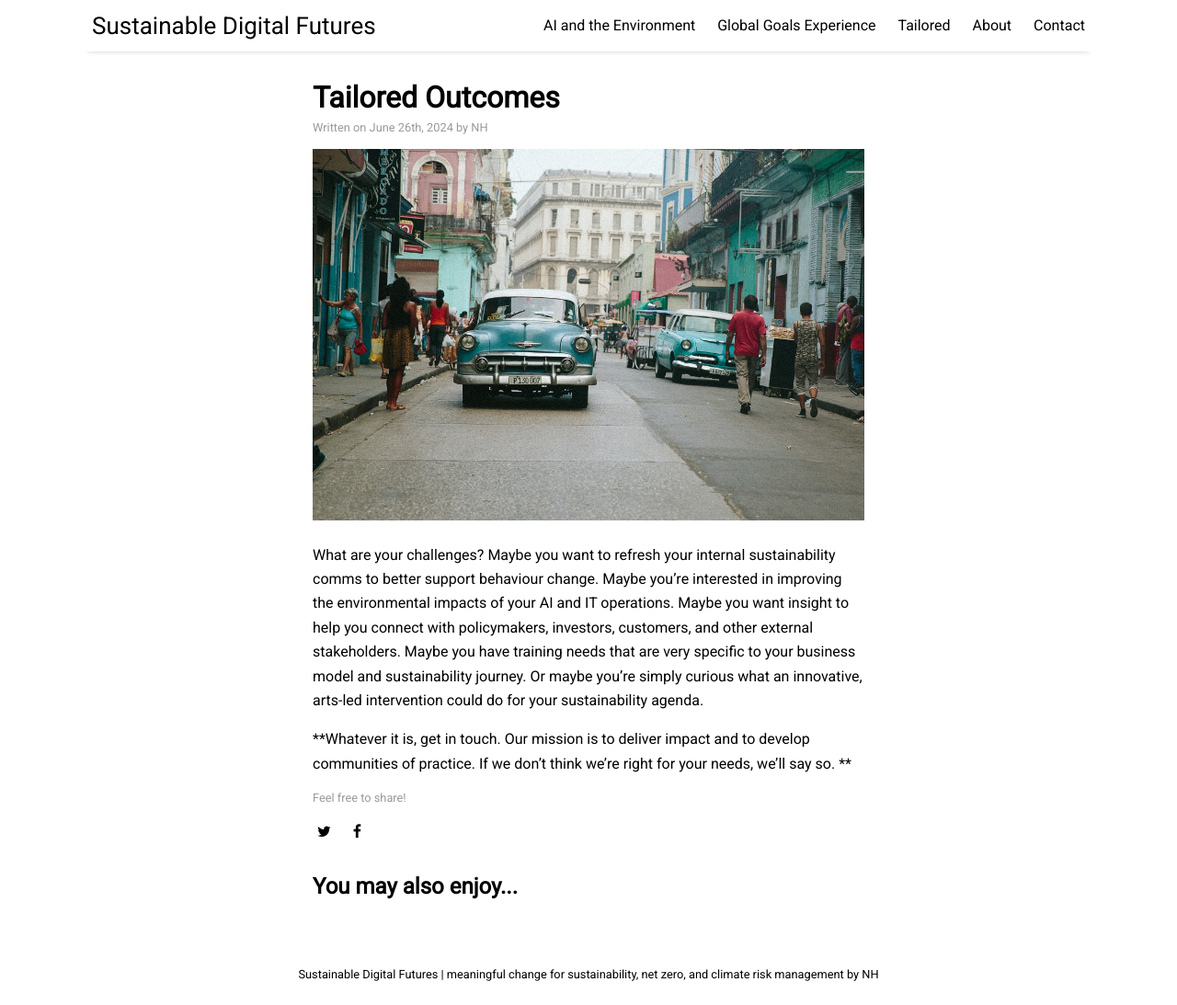
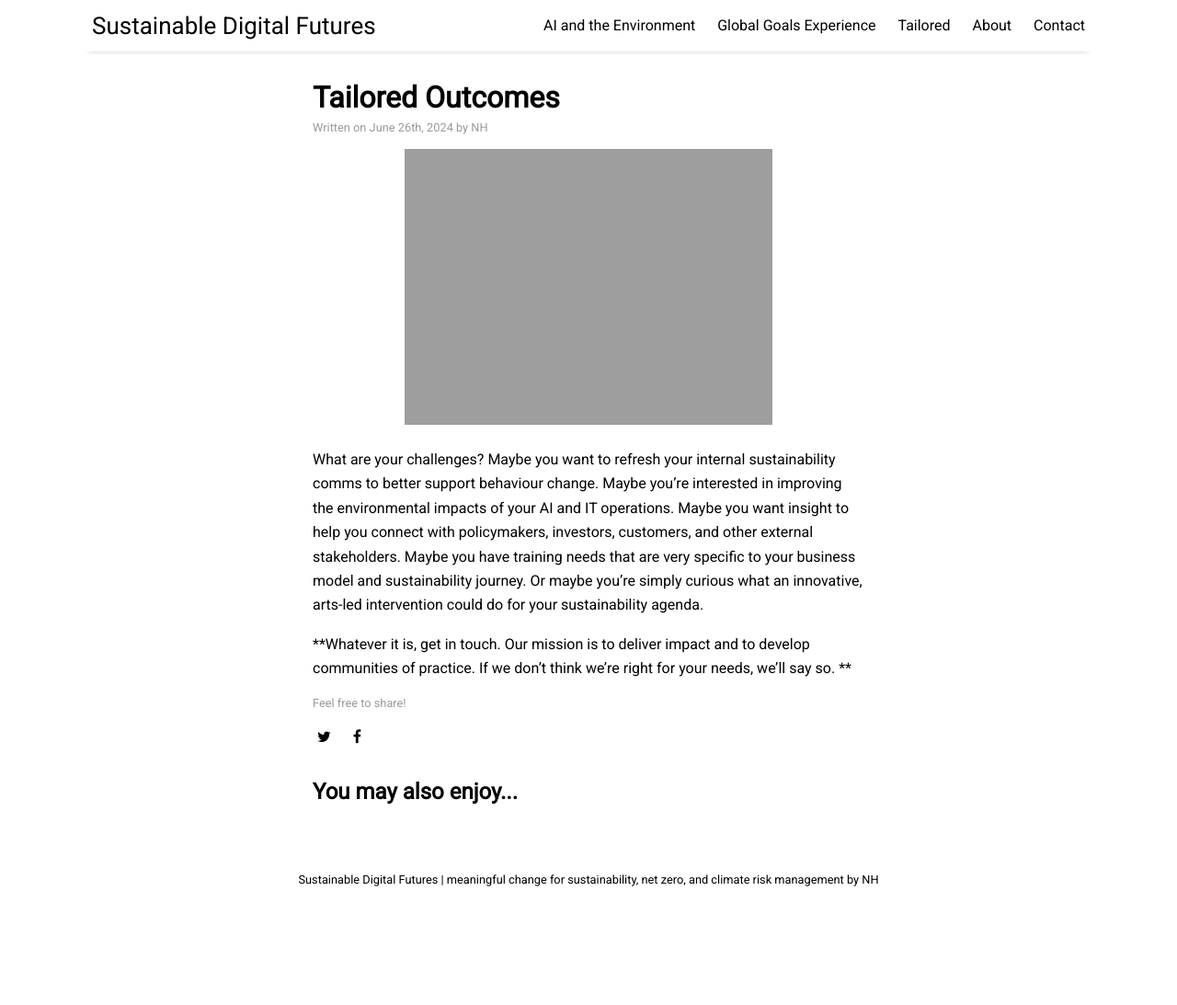
Before and after one commit to Nellen-17/Carbon-Site-Builder---https-thefutureofdigitalsustainability, a Jekyll site: the page built from _posts/2024-06-26-Tailored Outcomes.md, in a window 1280 px wide and 1093 px high. Shown: the whole window at 92% size. Built offline with Jekyll 4.4.1, drawn with Linux system fonts in a browser that asks for light colours; nearby versions of some CDN libraries.

Commit message:
Update 2024-06-26-Tailored Outcomes.md

```diff
--- a/_posts/2024-06-26-Tailored Outcomes.md
+++ b/_posts/2024-06-26-Tailored Outcomes.md
@@ -4,7 +4,7 @@ title: "Tailored Outcomes"
 author: "NH"
 categories: Tailored Outcomes
 tags: [Tailored,Outcomes]
-image: cuba-1.jpg
+image: https://i.ibb.co/4VMmx00/Game-pic.jpg
 ---
 
 What are your challenges? Maybe you want to refresh your internal sustainability comms to better support behaviour change. Maybe you’re interested in improving the environmental impacts of your AI and IT operations. Maybe you want insight to help you connect with policymakers, investors, customers, and other external stakeholders. Maybe you have training needs that are very specific to your business model and sustainability journey. Or maybe you’re simply curious what an innovative, arts-led intervention could do for your sustainability agenda.
```
